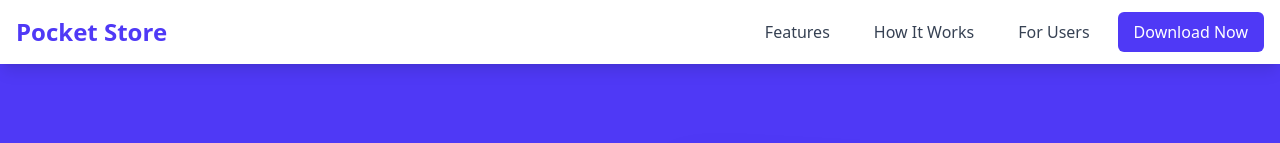
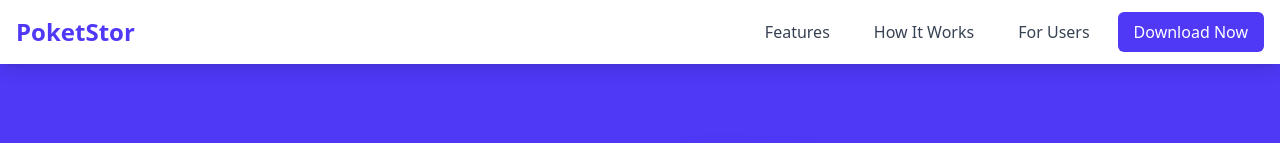
Before and after one commit to JahfarEv/pocketStore, a React (Vite) app: page / in a window 1280 px wide. Shown: the top 143 px of the page. Built offline with nearby package versions, Linux system fonts and the light colour scheme.

Commit message:
text_correction

```diff
--- a/src/components/PocketStoreLanding.jsx
+++ b/src/components/PocketStoreLanding.jsx
@@ -322,7 +322,7 @@ const PocketStoreLanding = () => {
           <div className="flex justify-between h-16">
             <div className="flex space-x-7">
               <div className="flex items-center">
-                <span className="text-indigo-600 font-bold text-2xl">Pocket Store</span>
+                <span className="text-indigo-600 font-bold text-2xl">PoketStor</span>
               </div>
             </div>
             <div className="hidden md:flex items-center space-x-3">
```
Also changed, not shown: src/index.css (line endings or trailing spaces).
